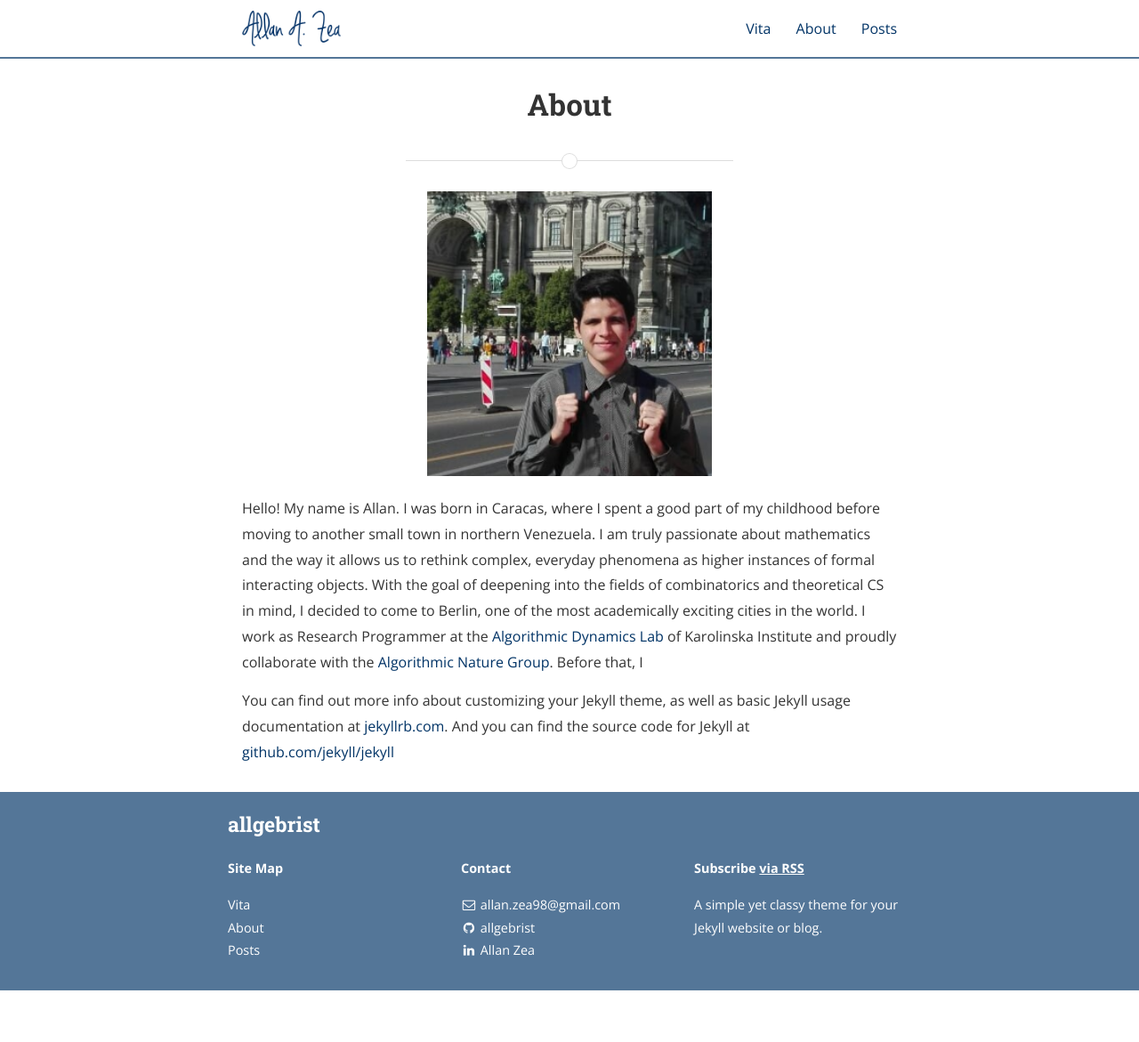
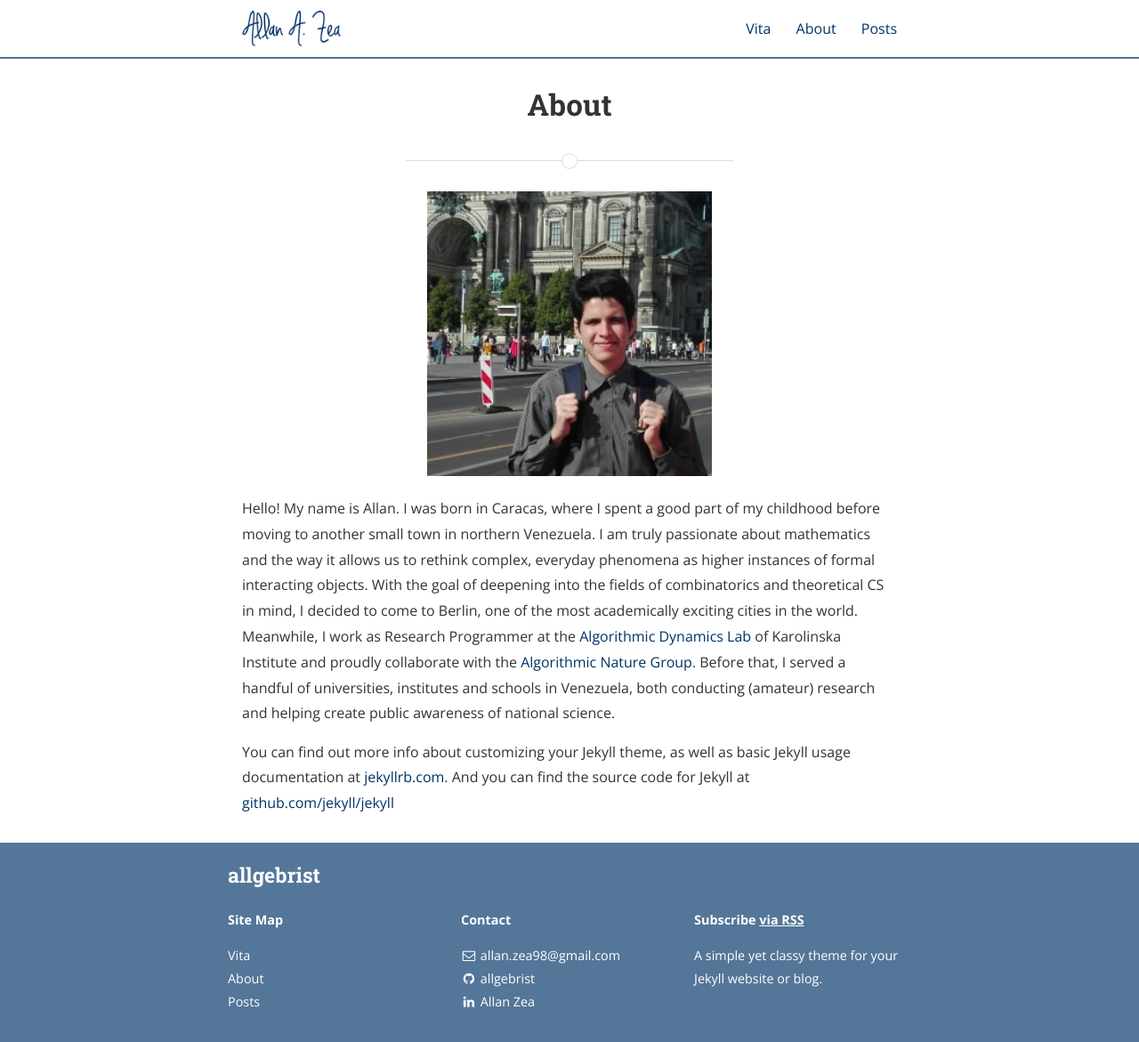
Before and after one commit to allgebrist/allgebrist.github.io, a Jekyll site: the page built from about.md, in a window 1280 px wide. Shown: the whole page at 89% size. Built offline with Jekyll 4.4.1, drawn with Linux system fonts in a browser that asks for light colours; nearby versions of some CDN libraries; before the commit the page ends 1113 px from its top, so only the background shows below that.

Commit message:
Update about.md

```diff
--- a/about.md
+++ b/about.md
@@ -6,7 +6,7 @@
 
 <img src="{{ site.baseurl }}/assets/me.png" title="Profile Picture" class="profile">
 
-Hello! My name is Allan. I was born in Caracas, where I spent a good part of my childhood before moving to another small town in northern Venezuela. I am truly passionate about mathematics and the way it allows us to rethink complex, everyday phenomena as higher instances of formal interacting objects. With the goal of deepening into the fields of combinatorics and theoretical CS in mind, I decided to come to Berlin, one of the most academically exciting cities in the world. I work as Research Programmer at the [Algorithmic Dynamics Lab](https://www.algorithmicdynamics.net/) of Karolinska Institute and proudly collaborate with the [Algorithmic Nature Group](https://algorithmicnature.org/). Before that, I
+Hello! My name is Allan. I was born in Caracas, where I spent a good part of my childhood before moving to another small town in northern Venezuela. I am truly passionate about mathematics and the way it allows us to rethink complex, everyday phenomena as higher instances of formal interacting objects. With the goal of deepening into the fields of combinatorics and theoretical CS in mind, I decided to come to Berlin, one of the most academically exciting cities in the world. Meanwhile, I work as Research Programmer at the [Algorithmic Dynamics Lab](https://www.algorithmicdynamics.net/) of Karolinska Institute and proudly collaborate with the [Algorithmic Nature Group](https://algorithmicnature.org/). Before that, I served a handful of universities, institutes and schools in Venezuela, both conducting (amateur) research and helping create public awareness of national science.
 
 
 
```
